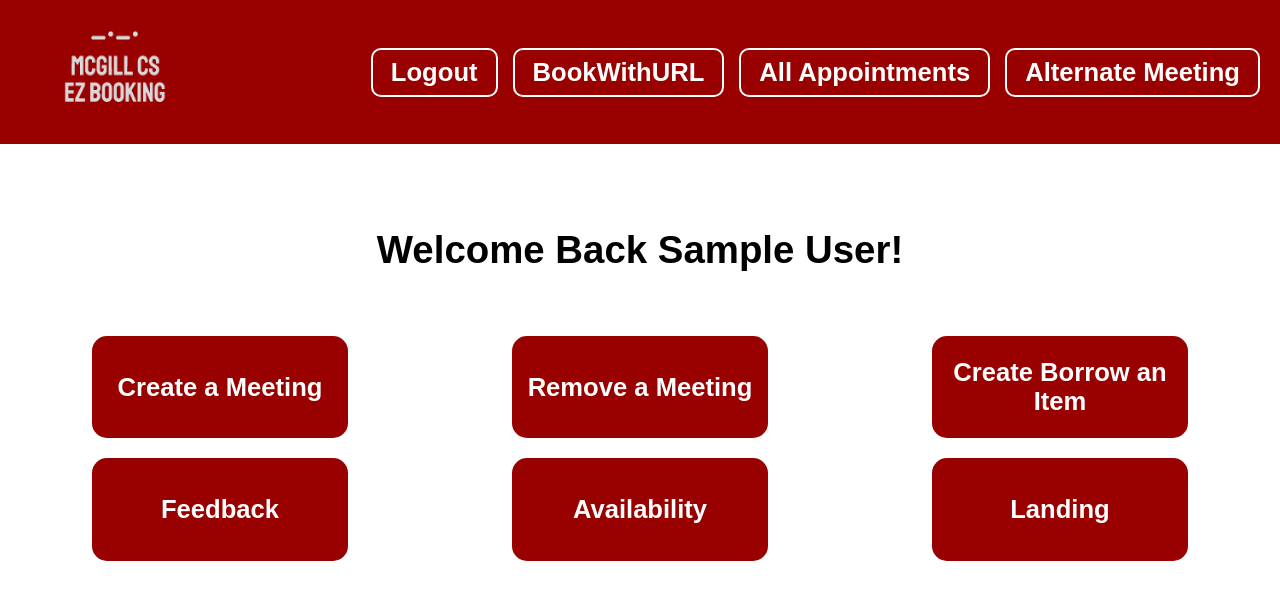
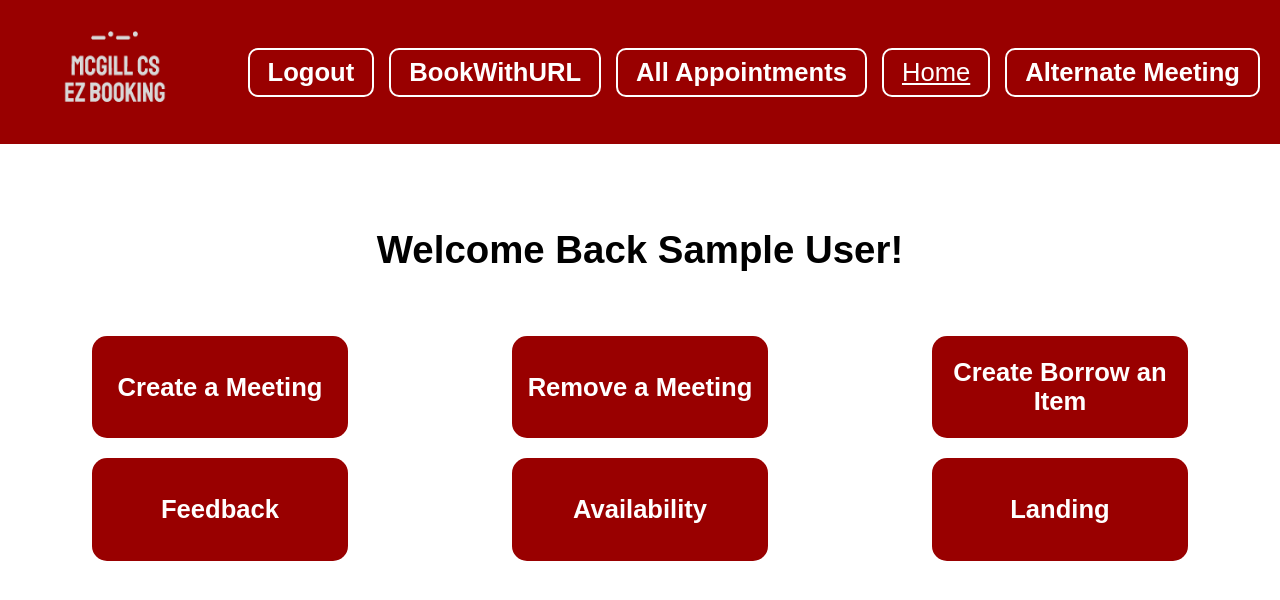
Before and after one commit to jalalk97/comp307-project, a React (Vite) app in the folder frontend/: page /dashboard in a window 1280 px wide. Shown: the top 600 px of the page. Built offline with nearby package versions, Linux system fonts and the light colour scheme; sample sign-in values are in the browser's storage.

Commit message:
fixed small bugs, more todo

```diff
--- a/frontend/src/components/Dashboard.jsx
+++ b/frontend/src/components/Dashboard.jsx
@@ -1,5 +1,5 @@
 import { useDispatch, useSelector } from "react-redux";
-import { useNavigate  } from "react-router-dom";
+import { useNavigate, Link} from "react-router-dom";
 
 import './css/Dashboard.css'
 import { selectCurrentUser, userLoggedOut } from "../features/auth/authSlice";
@@ -45,6 +45,18 @@ const Dashboard = () => {
     const goToAvailability = () => {
         navigate("/availability");
     };
+
+    const linkButton = {
+        padding: "8px 18px",
+        background: "none",
+        border: "2px solid white",
+        color: "white",
+        borderRadius: "10px",
+        cursor: "pointer",
+        fontSize: "2vw",
+        transition: "0.3s, color 0.3s",
+   }
+
     return (
         <div className="body">
           <header className="header">
@@ -58,6 +70,7 @@ const Dashboard = () => {
               <button onClick={goToActiveAppointmentAndHistory}>
                 All Appointments
               </button>
+              <Link style={linkButton} to="/">Home</Link>
               <button onClick={goToAlternate}>Alternate Meeting</button>
             </div>
           </header>
```
Also changed, not shown: frontend/src/features/booking/BookWithURL.jsx (line endings or trailing spaces).
